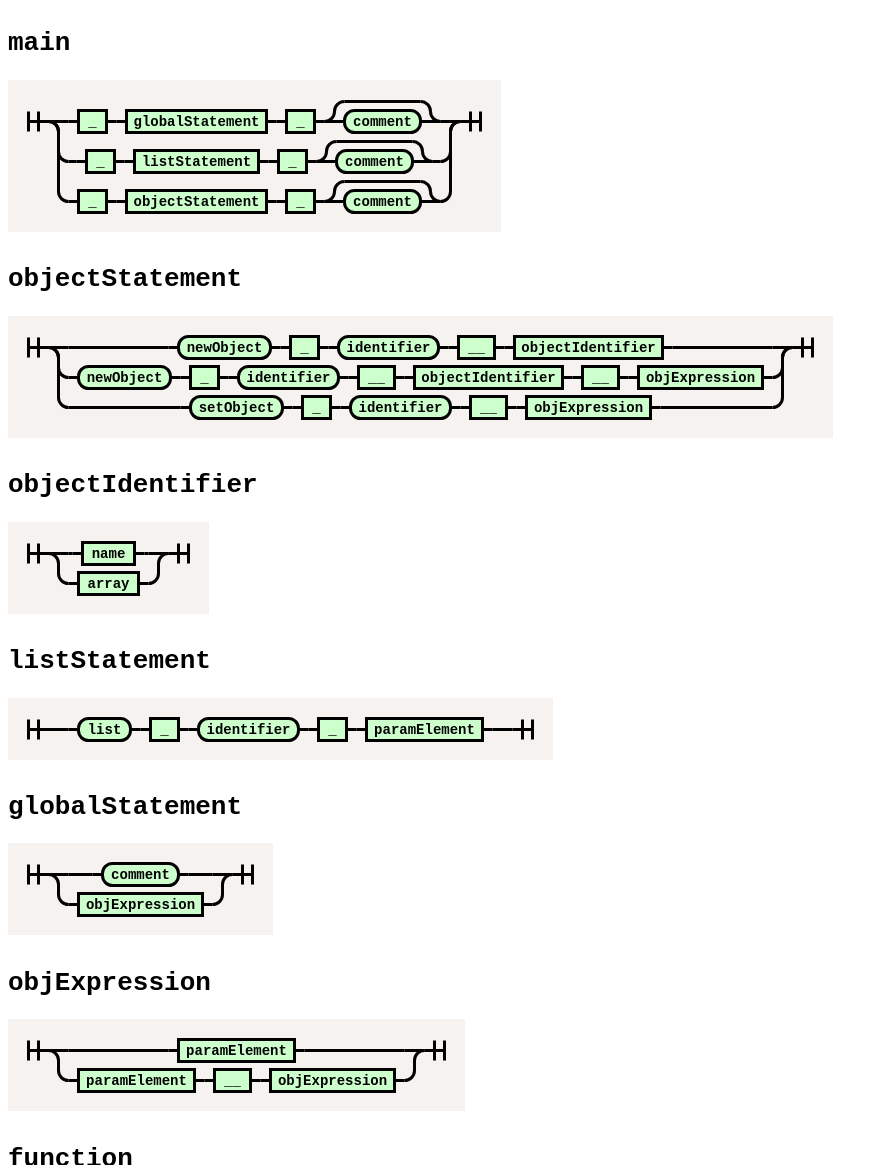
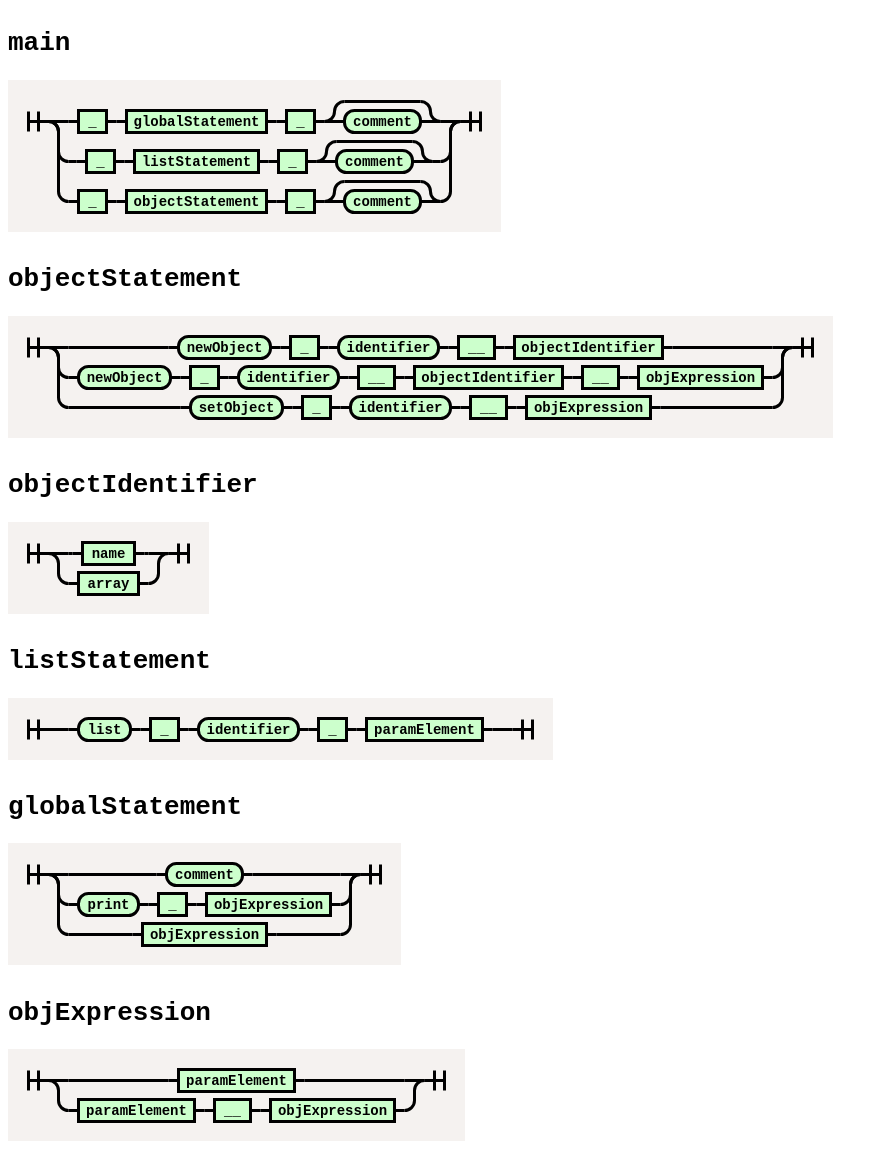
Before and after one commit to tmhglnd/mercury-lang, a website: page grammar/mercuryGrammarGraph.html in a window 1280 px wide. Shown: the top 1165 px of the page, without its empty margins (0-888 px from the left). Drawn offline with Linux system fonts and the light colour scheme.

```diff
--- a/grammar/mercuryGrammarGraph.html
+++ b/grammar/mercuryGrammarGraph.html
@@ -457,42 +457,72 @@
 </div>
 <h1><code>globalStatement</code></h1>
 <div>
-<svg class="railroad-diagram" width="265" height="92" viewBox="0 0 265 92">
+<svg class="railroad-diagram" width="393" height="122" viewBox="0 0 393 122">
 <g transform="translate(.5 .5)">
 <path d="M 20 21 v 20 m 10 -20 v 20 m -10 -10 h 20.5"></path>
 <g>
 <path d="M40 31h0"></path>
-<path d="M224 31h0"></path>
+<path d="M352 31h0"></path>
 <path d="M40 31h20"></path>
 <g>
-<path d="M60 31h24"></path>
-<path d="M180 31h24"></path>
-<path d="M84 31h10"></path>
+<path d="M60 31h88"></path>
+<path d="M244 31h88"></path>
+<path d="M148 31h10"></path>
 <g>
-<path d="M94 31h0"></path>
-<path d="M170 31h0"></path>
-<rect x="94" y="20" width="76" height="22" rx="10" ry="10"></rect>
-<text x="132" y="35">comment</text>
+<path d="M158 31h0"></path>
+<path d="M234 31h0"></path>
+<rect x="158" y="20" width="76" height="22" rx="10" ry="10"></rect>
+<text x="196" y="35">comment</text>
 </g>
-<path d="M170 31h10"></path>
+<path d="M234 31h10"></path>
 </g>
-<path d="M204 31h20"></path>
+<path d="M332 31h20"></path>
 <path d="M40 31a10 10 0 0 1 10 10v10a10 10 0 0 0 10 10"></path>
 <g>
 <path d="M60 61h0"></path>
-<path d="M204 61h0"></path>
+<path d="M332 61h0"></path>
 <path d="M60 61h10"></path>
 <g>
 <path d="M70 61h0"></path>
-<path d="M194 61h0"></path>
-<rect x="70" y="50" width="124" height="22"></rect>
-<text x="132" y="65">objExpression</text>
+<path d="M130 61h0"></path>
+<rect x="70" y="50" width="60" height="22" rx="10" ry="10"></rect>
+<text x="100" y="65">print</text>
 </g>
-<path d="M194 61h10"></path>
+<path d="M130 61h10"></path>
+<path d="M140 61h10"></path>
+<g>
+<path d="M150 61h0"></path>
+<path d="M178 61h0"></path>
+<rect x="150" y="50" width="28" height="22"></rect>
+<text x="164" y="65">&#95;</text>
 </g>
-<path d="M204 61a10 10 0 0 0 10 -10v-10a10 10 0 0 1 10 -10"></path>
+<path d="M178 61h10"></path>
+<path d="M188 61h10"></path>
+<g>
+<path d="M198 61h0"></path>
+<path d="M322 61h0"></path>
+<rect x="198" y="50" width="124" height="22"></rect>
+<text x="260" y="65">objExpression</text>
 </g>
-<path d="M 224 31 h 20 m -10 -10 v 20 m 10 -20 v 20"></path>
+<path d="M322 61h10"></path>
+</g>
+<path d="M332 61a10 10 0 0 0 10 -10v-10a10 10 0 0 1 10 -10"></path>
+<path d="M40 31a10 10 0 0 1 10 10v40a10 10 0 0 0 10 10"></path>
+<g>
+<path d="M60 91h64"></path>
+<path d="M268 91h64"></path>
+<path d="M124 91h10"></path>
+<g>
+<path d="M134 91h0"></path>
+<path d="M258 91h0"></path>
+<rect x="134" y="80" width="124" height="22"></rect>
+<text x="196" y="95">objExpression</text>
+</g>
+<path d="M258 91h10"></path>
+</g>
+<path d="M332 91a10 10 0 0 0 10 -10v-40a10 10 0 0 1 10 -10"></path>
+</g>
+<path d="M 352 31 h 20 m -10 -10 v 20 m 10 -20 v 20"></path>
 </g>
 </svg>
 
--- a/src/mercuryGrammar.js
+++ b/src/mercuryGrammar.js
@@ -19,6 +19,7 @@
 	newObject:	[/new\ /, /make\ /, /add\ /],
 	setObject:	[/set\ /, /apply\ /, /give\ /, /send\ /],
 	print:		[/print\ /, /post\ /, /log\ /],
+
 	//action:		[/ring\ /, /new\ /, /set\ /],
 	//kill:		/kill[\-|_]?[a|A]ll/,
 
@@ -101,7 +102,7 @@
         } },
     {"name": "globalStatement", "symbols": [(lexer.has("comment") ? {type: "comment"} : comment)], "postprocess": (d) => { return { "@comment" : d[0].value }}},
     {"name": "globalStatement", "symbols": [(lexer.has("print") ? {type: "print"} : print), "_", "objExpression"], "postprocess": (d) => { return { "@print" : d[2] }}},
-    {"name": "globalStatement", "symbols": ["objExpression"], "postprocess": (d) => { return { "@functions" : d[0] }}},
+    {"name": "globalStatement", "symbols": ["objExpression"], "postprocess": (d) => { return { "@print" : d[0] }}},
     {"name": "objExpression", "symbols": ["paramElement"], "postprocess": (d) => [d[0]]},
     {"name": "objExpression", "symbols": ["paramElement", "__", "objExpression"], "postprocess": (d) => [d[0], d[2]].flat(Infinity)},
     {"name": "function", "symbols": [(lexer.has("identifier") ? {type: "identifier"} : identifier), "functionArguments"], "postprocess":  (d) => {
```
Also changed, not shown: src/mercuryIR.js (+6 -13 lines), src/mercuryParser.js (+2 -5 lines), test/mercury.test.js (+4 -5 lines), test/test-grammar.txt (+2 -14 lines), test/tree/test-grammar.json (+9 -52 lines), 2 other files.
